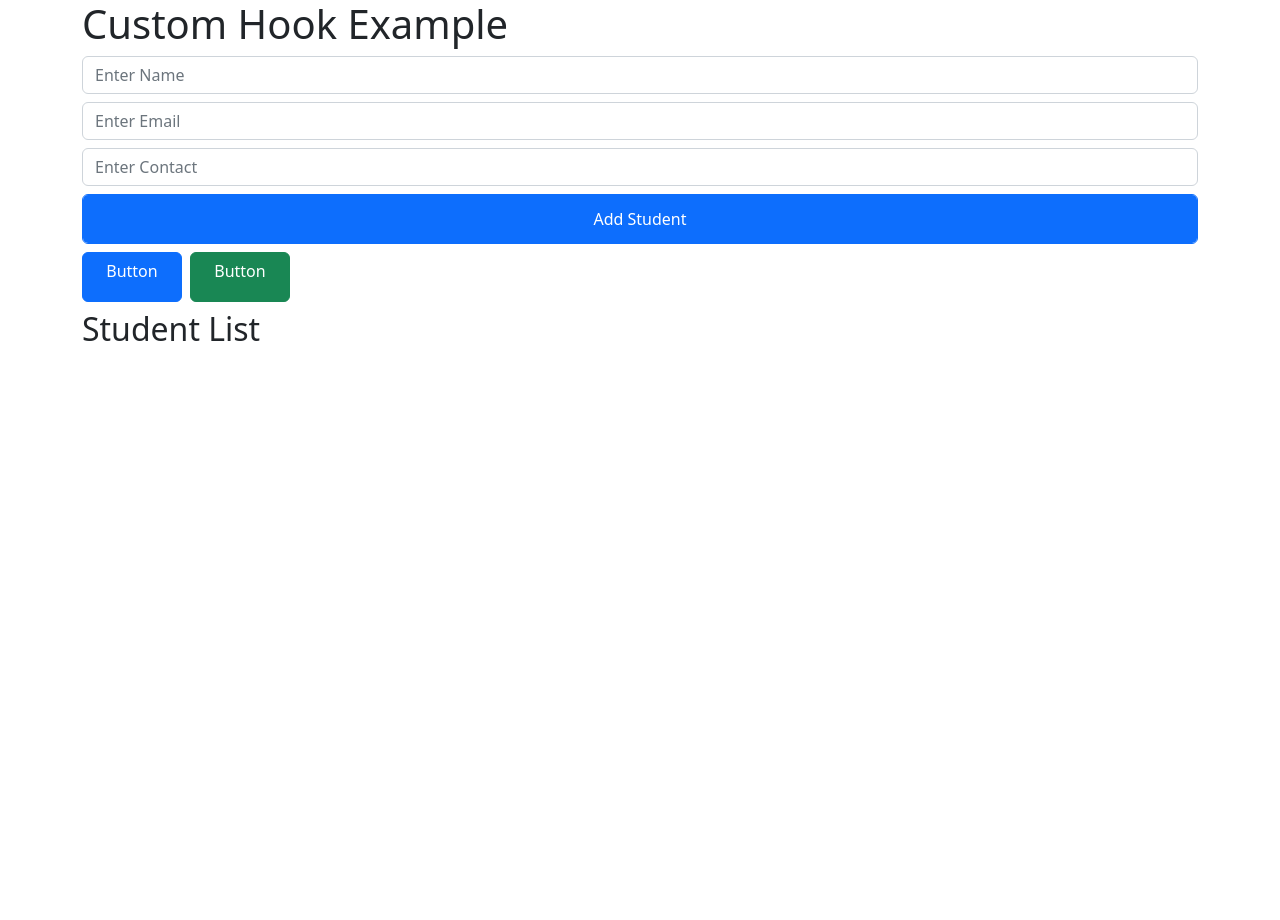
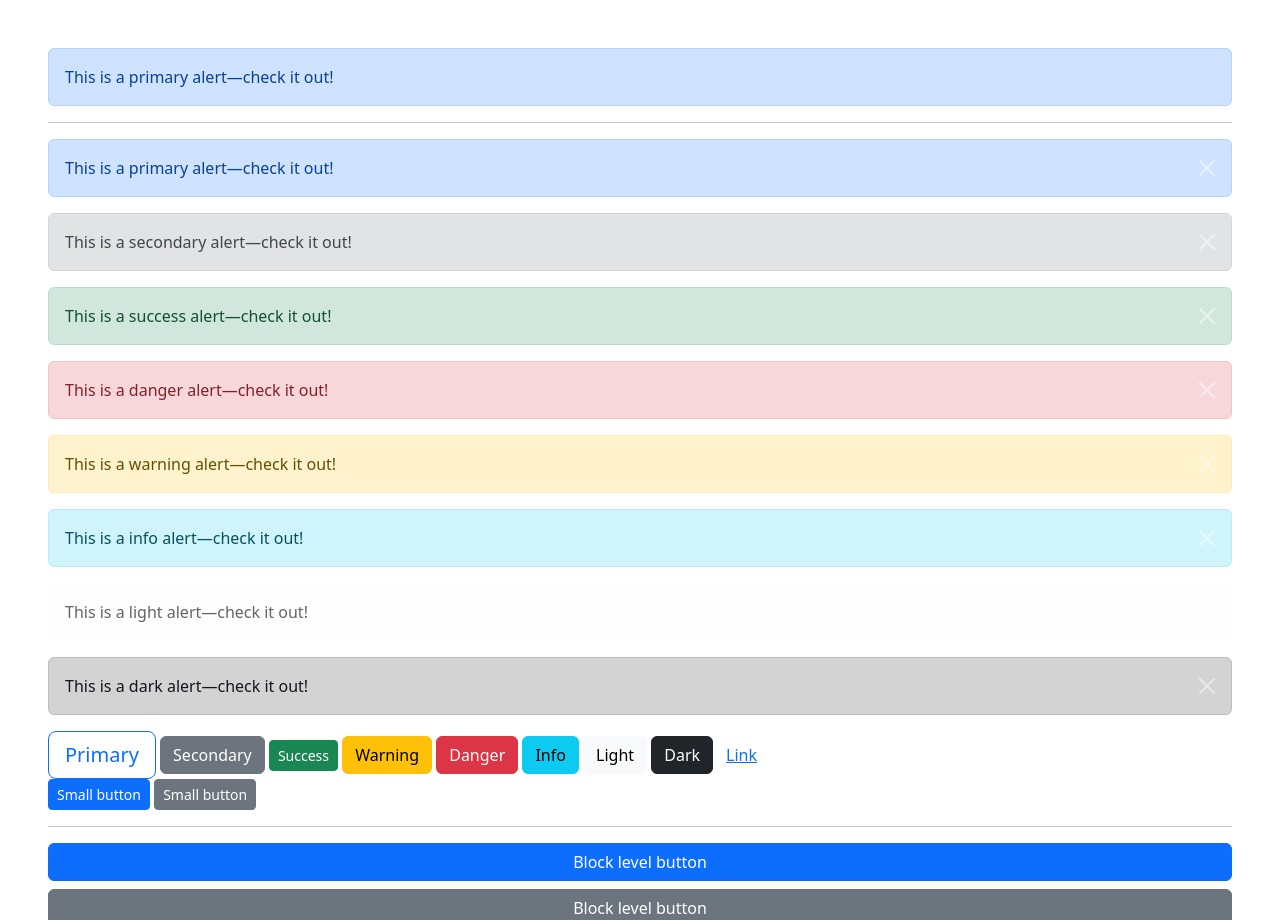
Before and after one commit to gosnippets/reactdemo, a React (Create React App) app: page / in a window 1280 px wide. Shown: the top 920 px of the page. Before the commit the page ends 800 px from the top, so only its background shows below. Built offline with nearby package versions, Linux system fonts and the light colour scheme.

Commit message:
Bootstrap examples

```diff
--- a/src/App.js
+++ b/src/App.js
@@ -8,6 +8,7 @@ import StateExample from "./StateAndProps/StateExample";
 import ConditionalComponent from "./Conditional/ConditionalComponent";
 import ReuseableComponent from "./reuseable/ReuseableComponent";
 import ReactHooks from "./ReactHooks/ReactHooks";
+import BootstrapExamples from "./Bootstrap/BootstrapExamples";
 
 function App() {
   return (<>
@@ -18,7 +19,8 @@ function App() {
     {/* <StateExample/> */}
     {/* <ConditionalComponent/> */}
     {/* <ReuseableComponent/> */}
-    <ReactHooks/>
+    {/* <ReactHooks/> */}
+    <BootstrapExamples />
   </>);
 }
 
--- /dev/null
+++ b/src/Bootstrap/BootstrapExamples.jsx
@@ -0,0 +1,103 @@
+import React, { useState } from 'react'
+import { Alert, Button, Modal } from 'react-bootstrap';
+
+export default function BootstrapExamples() {
+    return (
+        <div className='m-5'>
+            <AlertExample />
+            <ButtonExample />
+            <ModalExample/>
+        </div>
+    )
+}
+
+function AlertExample() {
+    return (
+        <>
+            <Alert variant="primary"> This is a primary alert—check it out!</Alert><hr />
+
+            {[
+                'primary',
+                'secondary',
+                'success',
+                'danger',
+                'warning',
+                'info',
+                'light',
+                'dark',
+            ].map((variant) => (
+                <Alert key={variant} variant={variant} dismissible closeVariant="white">
+                    This is a {variant} alert—check it out!
+                </Alert>
+            ))}
+        </>
+    );
+}
+
+
+function ButtonExample() {
+    const handleClick =()=>{
+        console.log("Clicked....")
+    }
+
+    return (
+        <>
+            <Button variant="outline-primary" onClick={handleClick} size="lg">Primary</Button>{' '}
+            <Button variant="secondary" size="md">Secondary</Button>{' '}
+            <Button variant="success" size="sm">Success</Button>{' '}
+            <Button variant="warning" size="xl">Warning</Button>{' '}
+            <Button variant="danger">Danger</Button>{' '}
+            <Button variant="info">Info</Button>{' '}
+            <Button variant="light">Light</Button>{' '}
+            <Button variant="dark">Dark</Button>
+            <Button href='#' variant="link">Link</Button>
+            <div>
+                <Button variant="primary" size="sm">  Small button </Button>{' '}
+                <Button variant="secondary" size="sm">  Small button </Button>
+            </div>
+            <hr/>
+            <div className="d-grid gap-2">
+                <Button variant="primary" size="md">
+                    Block level button
+                </Button>
+                <Button variant="secondary" size="md">
+                    Block level button
+                </Button>
+            </div>
+        </>
+    );
+}
+
+
+function ModalExample() {
+    const [show, setShow] = useState(false);
+
+    const handleClose = () => setShow(false);
+    const handleShow = () => setShow(true);
+
+    return (
+      <>
+        <Button variant="primary" onClick={handleShow}>
+          Launch demo modal
+        </Button>
+
+        <Modal show={show} onHide={handleClose}>
+          <Modal.Header closeButton>
+            <Modal.Title>Modal heading</Modal.Title>
+          </Modal.Header>
+          <Modal.Body>Woohoo, you're reading this text in a modal!</Modal.Body>
+          <Modal.Footer>
+            <Button variant="secondary" onClick={handleClose}>
+              Close
+            </Button>
+            <Button variant="primary" onClick={handleClose}>
+              Save Changes
+            </Button>
+          </Modal.Footer>
+        </Modal>
+
+        <button className='btn btn-primary'>Primary Button</button>
+
+      </>
+    );
+  }
--- a/src/index.css
+++ b/src/index.css
@@ -12,12 +12,12 @@ code {
     monospace;
 }
 
-.btn {
+/* .btn {
   height: 50px;
   width: 100px;
   color: black;
   background-color: blue;
-}
+} */
 
 .main {
   margin: 50px;
```
Also changed, not shown: Notes.txt.
